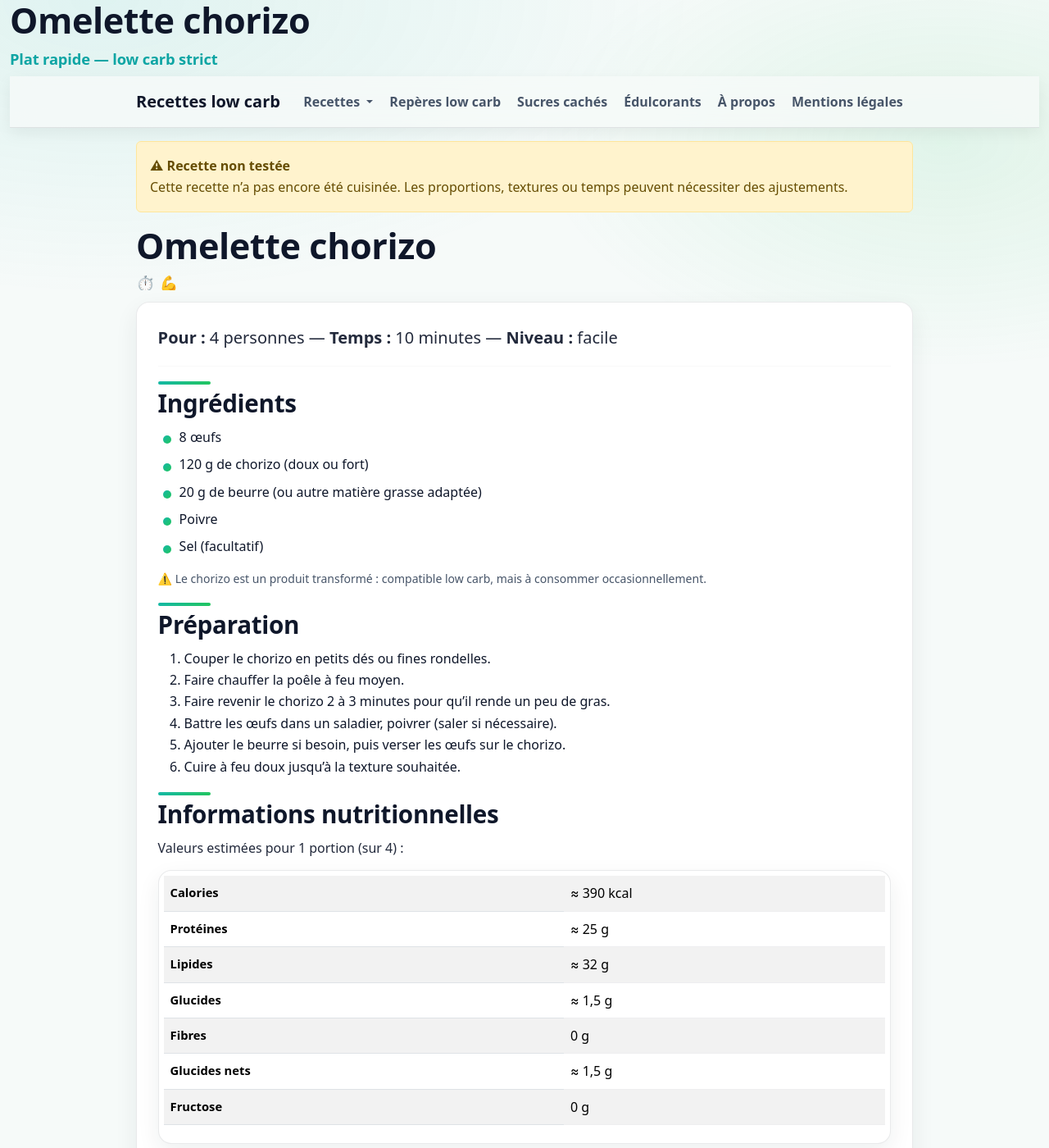
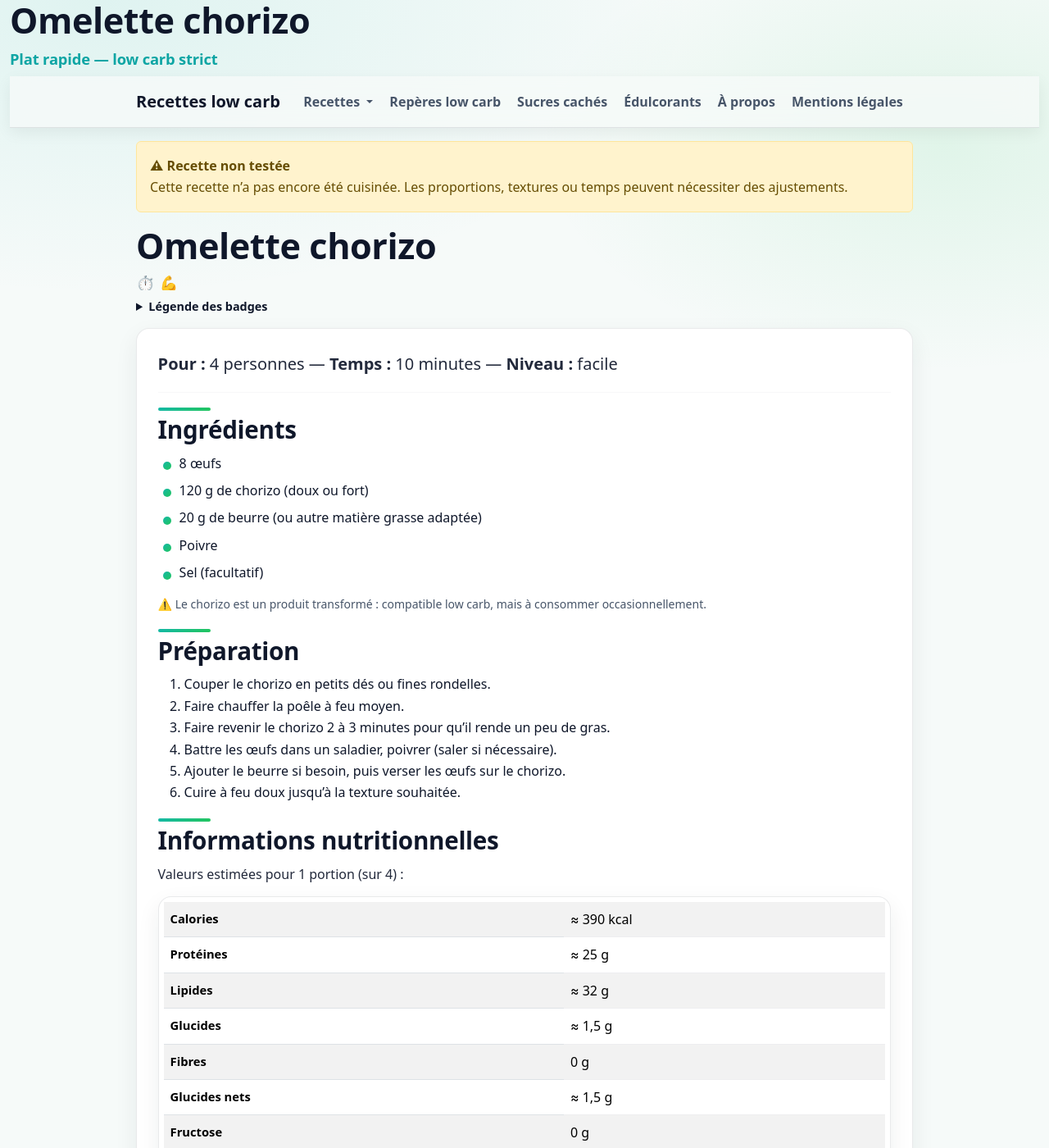
Before and after one commit to laurie-boissay/laurie-boissay.github.io, a Jekyll site: the page built from recettes/omelette-chorizo.html, in a window 1280 px wide and 1400 px high. Shown: the whole window at 82% size. Built offline with Jekyll 4.4.1, drawn with Linux system fonts in a browser that asks for light colours.

Commit message:
Update recipe.html

```diff
--- a/_layouts/recipe.html
+++ b/_layouts/recipe.html
@@ -11,12 +11,12 @@
   <style>
     .recipe-badges-line{
       display:flex;
-      flex-wrap:nowrap;            /* une seule ligne */
+      flex-wrap:nowrap;
       gap:.35rem;
       list-style:none;
       padding:0;
       margin:.25rem 0 0 0;
-      overflow-x:auto;             /* scroll horizontal si trop long */
+      overflow-x:auto;
       -webkit-overflow-scrolling: touch;
     }
     .recipe-badges-line li{
@@ -28,6 +28,22 @@
     }
     .recipe-badges-wrap{
       margin-top:.35rem;
+    }
+    .badges-legend{
+      margin-top:.5rem;
+      font-size:.9rem;
+    }
+    .badges-legend summary{
+      cursor:pointer;
+      font-weight:600;
+    }
+    .badges-legend ul{
+      list-style:none;
+      padding-left:0;
+      margin:.4rem 0 0 0;
+    }
+    .badges-legend li{
+      line-height:1.4;
     }
   </style>
 </head>
@@ -46,7 +62,7 @@
       <header class="recipe-head">
         <h1 class="recipe-title">{{ page.recipe_title | default: page.title }}</h1>
 
-        <!-- Sous-titre temporairement masqué : on n'affiche plus recipe_subtitle -->
+        <!-- Sous-titre temporairement masqué -->
 
         <div class="recipe-badges-wrap">
           <!-- Ligne 1 : badges (tags) -->
@@ -69,7 +85,7 @@
             </ul>
           {% endif %}
 
-          <!-- Ligne 2 : micronutriments (affichée seulement si présents) -->
+          <!-- Ligne 2 : micronutriments -->
           {% assign micros = page.badges_nutritionnels | default: "" %}
           {% if micros and micros.size > 0 %}
             <ul class="recipe-badges-line badges-micro" aria-label="Micronutriments">
@@ -96,6 +112,36 @@
               {% endfor %}
             </ul>
           {% endif %}
+
+          <!-- Légende des badges -->
+          <details class="badges-legend">
+            <summary>Légende des badges</summary>
+            <ul>
+              <li>💪 Très protéiné</li>
+              <li>💩 Riche en fibres</li>
+              <li>⏱️ Rapide à préparer</li>
+              <li>❄️ Congelable</li>
+              <li>♨️ Micro-ondable</li>
+              <li>🪶 Peu calorique</li>
+              <li>🔥 Calorique</li>
+              <li>🐌 Préparation longue / temps passif important</li>
+              <li>🐟 Oméga-3</li>
+              <li>👁️ Vitamine A</li>
+              <li>🍋 Vitamine C</li>
+              <li>🌤️ Vitamine D</li>
+              <li>🛡️ Vitamine E</li>
+              <li>🩸 Vitamine K</li>
+              <li>🌱 Vitamine B9</li>
+              <li>🥩 Vitamine B12</li>
+              <li>🦴 Calcium</li>
+              <li>🧲 Fer</li>
+              <li>⚡ Magnésium</li>
+              <li>🍌 Potassium</li>
+              <li>🔩 Zinc</li>
+              <li>🧪 Sélénium</li>
+              <li>🌊 Iode</li>
+            </ul>
+          </details>
         </div>
       </header>
 
```
